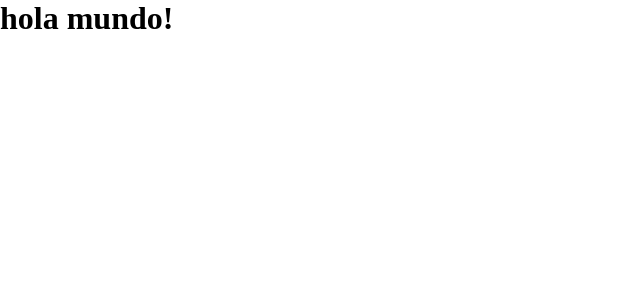
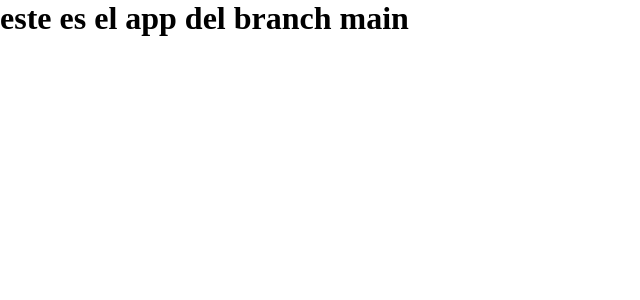
Before and after one commit to massilo87/EntregaFinal-Reactjs-Maximiliano-Lopez-comision-43290, a React (Vite) app: page / in a window 1280 px wide. Shown: the top 300 px of the page, without its empty margins (0-640 px from the left). Built offline with nearby package versions, Linux system fonts and the light colour scheme.

Commit message:
limpio branch main

```diff
--- a/src/App.jsx
+++ b/src/App.jsx
@@ -3,7 +3,7 @@
 function App() {
 
   return (
-    <h1>hola mundo!</h1>
+    <h1>este es el app del branch main</h1>
   )
 }
 
```
